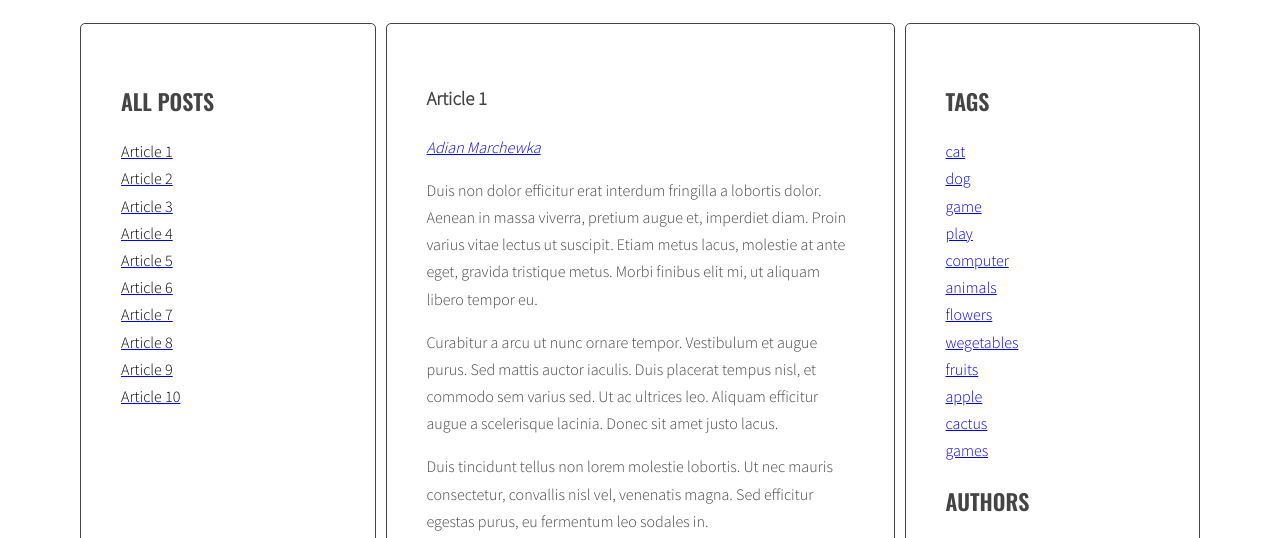
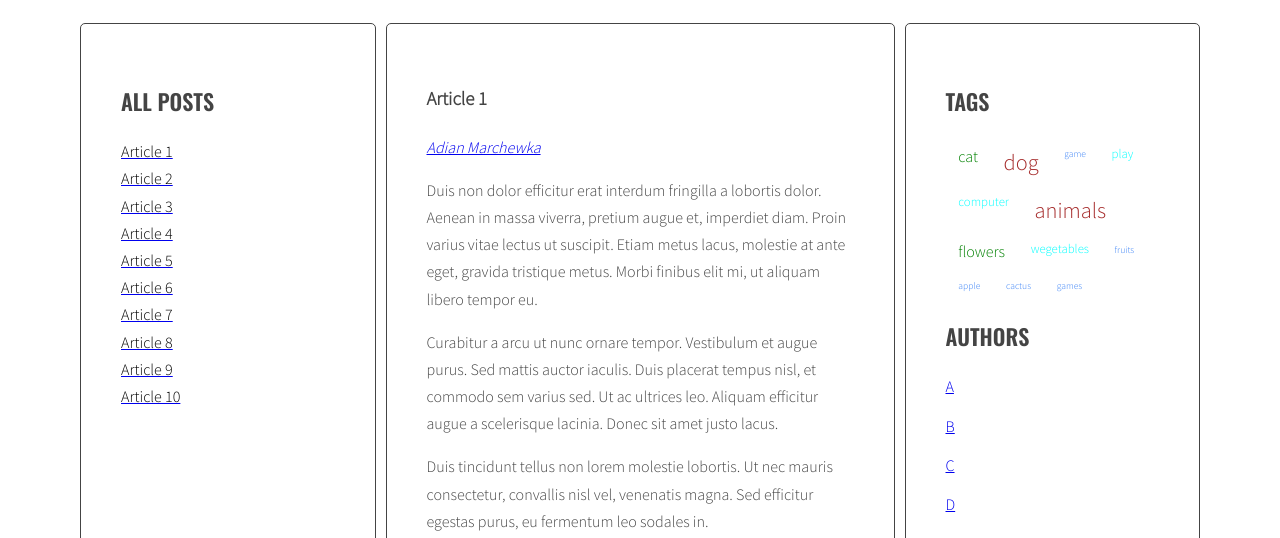
Before and after one commit to DariuszMalinowski/javascript-blog, a website: page index.html in a window 1280 px wide. Shown: the part 220-758 px from the top of the page. Drawn offline with nearby package versions, Linux system fonts and the light colour scheme.

Commit message:
end chapter tags

```diff
--- a/js/script.js
+++ b/js/script.js
@@ -283,3 +283,4 @@ function generateTagsList(){
 }
 
 generateTagsList ();
+addClickListenersToTags();
--- a/sass/style.scss
+++ b/sass/style.scss
@@ -98,6 +98,56 @@ body {
   }
 }
 
+/*Tags*/
+
+.tags .list {
+  //list-style: none;
+  padding: 0;
+  margin: 0;
+  display: flex;
+  flex-wrap: wrap;
+  gap: 0,5rem;
+}
+
+/* Wygląd pojedynczego taga */
+.tags a {
+  display: inline-block;
+  text-decoration: none;
+  border-radius: 12px;
+  padding: 0.3rem 0.8rem;
+  transition: all 0.2s ease-in-out;
+}
+
+.tags a:hover {
+  background-color: #ee6bd3;
+  color: #000;
+}
+
+.tag-size-1 {
+  font-size: 60%;
+  color: #3b82f6;
+}
+
+.tag-size-2 {
+  font-size: 80%;
+  color: aqua;
+}
+
+.tag-size-3 {
+  font-size: 100%;
+  color: green;
+}
+
+.tag-size-4 {
+  font-size: 120%;
+  color: blueviolet;
+}
+
+.tag-size-5 {
+  font-size: 140%;
+  color: brown;
+}
+
 /* Authors */
 
 .authors {
```
Also changed, not shown: css/style.css, 1 other file.
